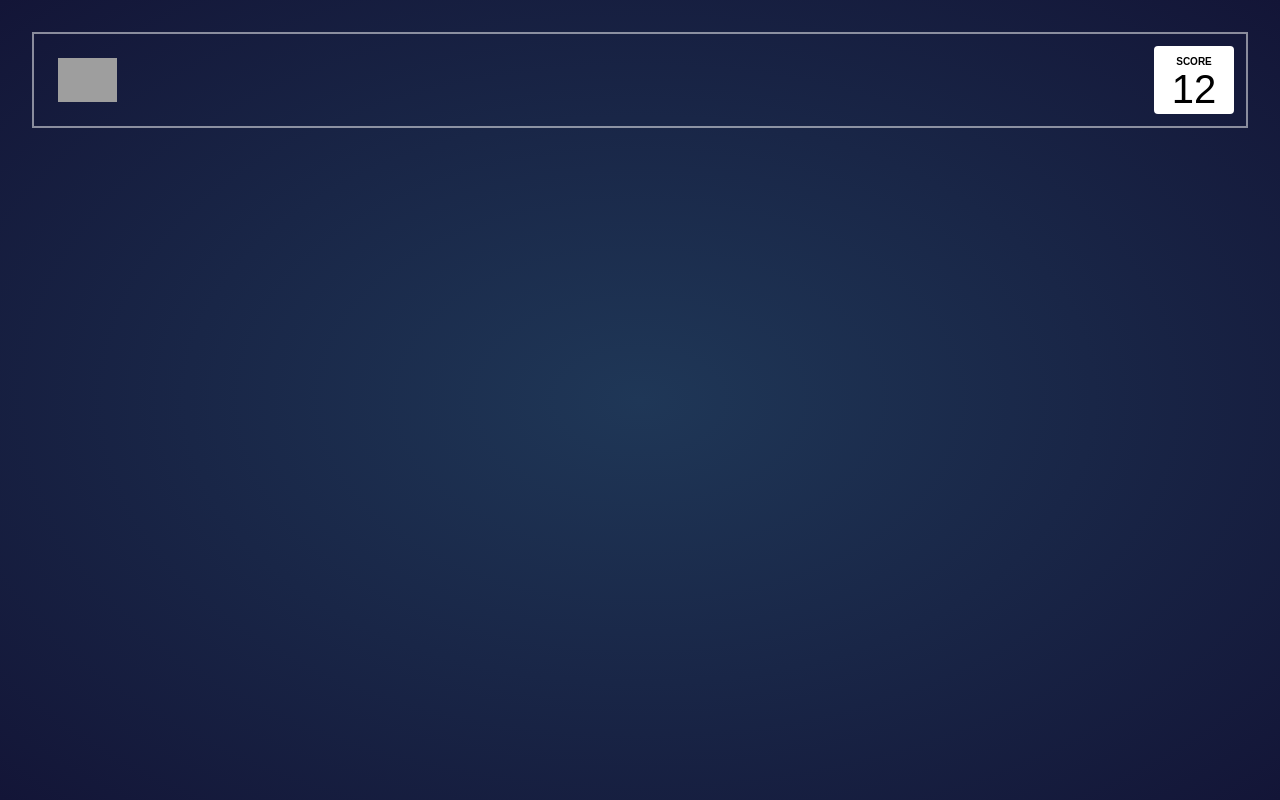
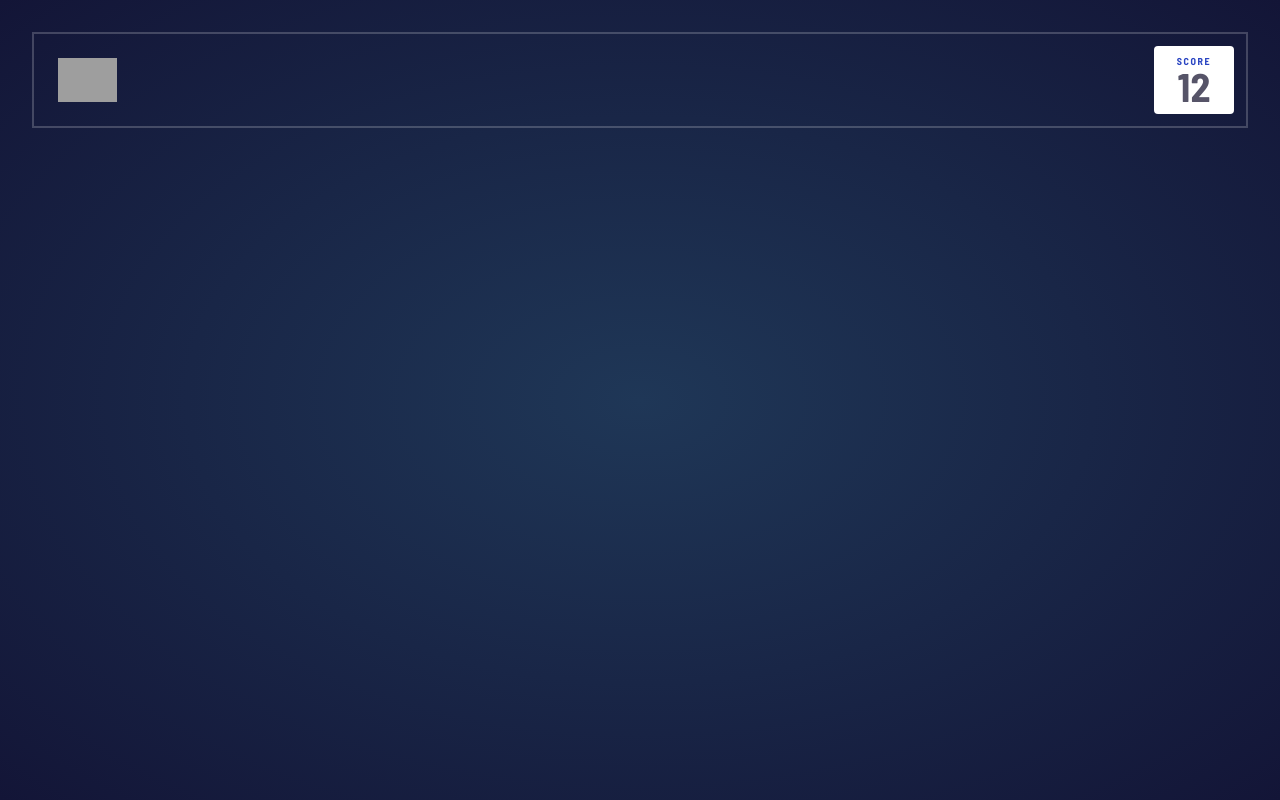
Before and after one commit to markup-mitchell/rock-paper-scissors-vue-sass, a Vue app: page / in a window 1280 px wide. Built offline with nearby package versions, Linux system fonts and the light colour scheme; grey boxes are pictures that could not be loaded.

Commit message:
bind score props to app state

```diff
--- a/src/App.vue
+++ b/src/App.vue
@@ -1,7 +1,7 @@
 <template>
   <div id="app">
     <Layout>
-      <Header></Header>
+      <Header :score="score"></Header>
     </Layout>
   </div>
 </template>
@@ -15,7 +15,8 @@ export default {
   data() {
     return {
       playerChoice: 'pending',
-      houseChoice: 'pending'
+      houseChoice: 'pending',
+      score: 12
     };
   },
   components: {
@@ -26,6 +27,7 @@ export default {
 </script>
 
 <style lang="scss">
+@import url('https://fonts.googleapis.com/css2?family=Barlow+Semi+Condensed:wght@600;700&display=swap');
 $bg-light: #1f3757;
 $bg-dark: #131537;
 
@@ -36,6 +38,7 @@ body {
   min-height: 100vh;
   * {
     box-sizing: border-box;
+    font-family: 'Barlow Semi Condensed', sans-serif;
   }
 }
 #app {
--- a/src/components/Header.vue
+++ b/src/components/Header.vue
@@ -5,16 +5,22 @@
     </div>
     <div class="score-box">
       <h2 class="label">SCORE</h2>
-      <p class="score">12</p>
+      <p class="score">{{ score }}</p>
     </div>
   </header>
 </template>
+
+<script>
+export default {
+  props: ['score']
+};
+</script>
 
 <style lang="scss" scoped>
 .header {
   display: flex;
   justify-content: space-between;
-  border: solid 2px rgba(255, 255, 255, 0.5);
+  border: solid 2px rgba(255, 255, 255, 0.2);
   padding: 0.75rem;
   height: 96px;
   .logo-layout {
@@ -35,15 +41,19 @@
     background-color: white;
     > * {
       text-align: center;
-      font-family: sans-serif;
       margin: 0;
+      line-height: 1;
     }
     .label {
       font-size: 10px;
+      letter-spacing: 0.1rem;
+      color: #2a45c2; /* import this! */
     }
     .score {
       font-size: 40px;
       margin: 0;
+      color: #565468; /*import!*/
+      font-weight: bold;
     }
   }
 }
```
